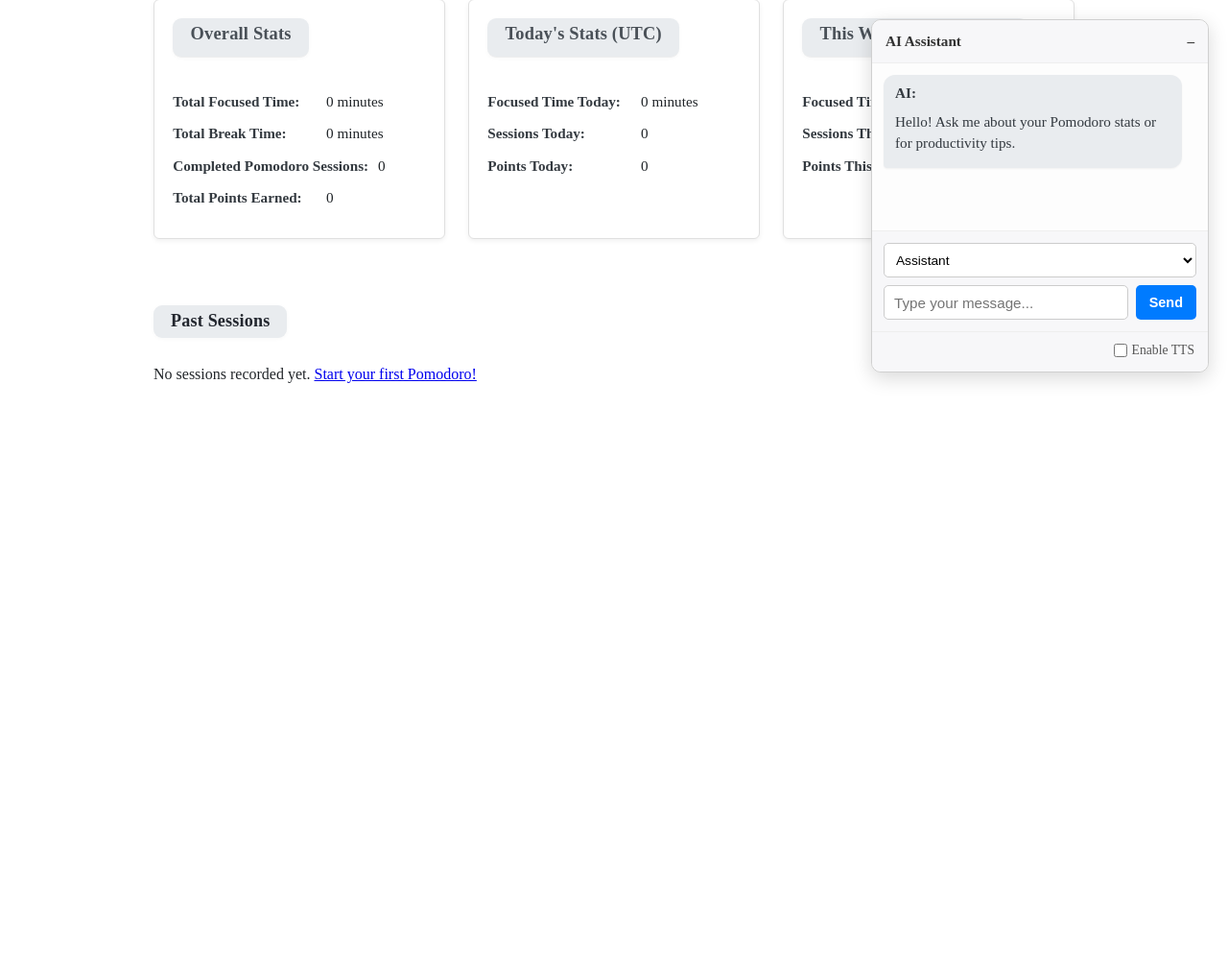
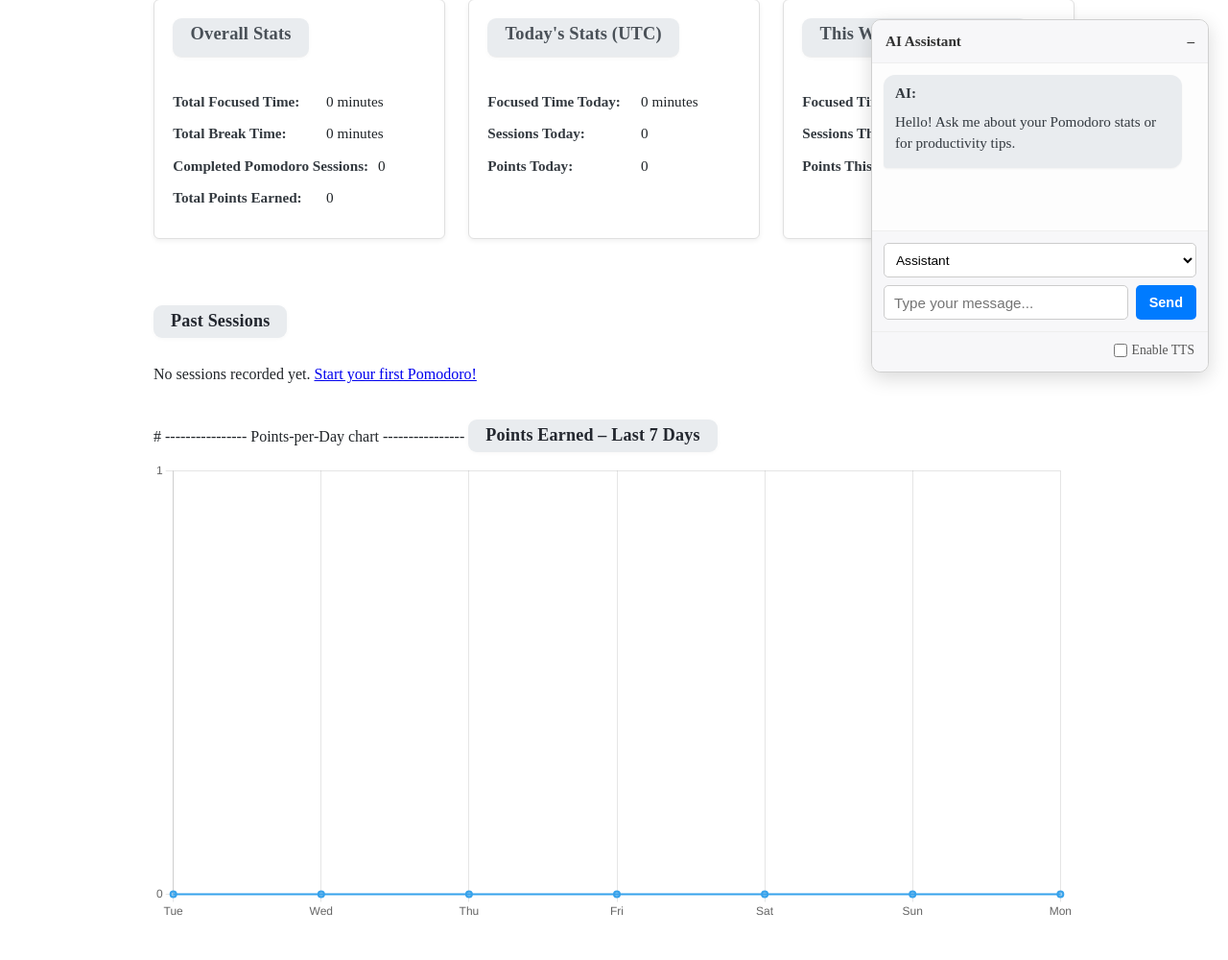
Before and after one commit to Likio3000/pomodoroAPP, a Flask app: page /dashboard in a window 1280 px wide. Shown: the part 392-1392 px from the top of the page at 96% size. Before the commit the page ends 791 px from the top, so only its background shows below. Run offline with Flask 3, Linux system fonts and the light colour scheme; the visitor is signed in with stand-in values (Sample User, id 1); data that the repository does not hold is empty; some libraries are stand-ins or nearby versions.

Commit message:
Fix chart position and points summation

```diff
--- a/pomodoro_app/static/js/dashboard.js
+++ b/pomodoro_app/static/js/dashboard.js
@@ -8,13 +8,84 @@ document.addEventListener('DOMContentLoaded', () => {
   document.querySelectorAll('.local-timestamp').forEach(cell => {
     const iso = cell.dataset.timestamp;
     if (!iso) return;
-    const d   = new Date(iso);
+    const d = new Date(iso);
     if (Number.isNaN(d)) return;
     cell.textContent = d.toLocaleString(undefined, {
-      year: 'numeric', month: 'short', day: 'numeric',
-      hour: 'numeric', minute: '2-digit'
+      year: 'numeric',
+      month: 'short',
+      day: 'numeric',
+      hour: 'numeric',
+      minute: '2-digit'
     });
   });
 
-  // (Graph functionality removed)
+  /* ---------- 2. Points‑per‑day chart ---------- */
+  buildPointsWeekChart();
 });
+
+function buildPointsWeekChart() {
+  const canvas = document.getElementById('points-week-chart');
+  if (!canvas || typeof Chart === 'undefined') return;
+
+  // Gather session history supplied by Flask → Jinja → JS
+  const sessions = window.sessionHistory || [];
+
+  // Prepare buckets for the last 7 days (today – 6)
+  const DAY_MS = 24 * 60 * 60 * 1000;
+  const now    = new Date();
+  const buckets = [];        // [{label:'Mon', iso:'yyyy-mm-dd', points:0}, …]
+
+  // Walk backwards 6 days so graph reads chronologically left→right
+  for (let i = 6; i >= 0; i--) {
+    const d = new Date(now.getTime() - i * DAY_MS);
+    const iso = d.toISOString().slice(0, 10);              // YYYY‑MM‑DD
+    buckets.push({
+      label: d.toLocaleDateString(undefined, { weekday: 'short' }),
+      iso,
+      points: 0
+    });
+  }
+
+  // Sum points into their day bucket
+  sessions.forEach(sess => {
+    if (!sess.timestamp) return;
+    const isoDay = new Date(sess.timestamp).toISOString().slice(0, 10);
+    const bucket = buckets.find(b => b.iso === isoDay);
+    if (!bucket) return;
+    const pts = Number(sess.points_earned);
+    if (!Number.isNaN(pts)) bucket.points += pts;
+  });
+
+  const labels = buckets.map(b => b.label);
+  const data   = buckets.map(b => b.points);
+
+  new Chart(canvas, {
+    type: 'line',
+    data: {
+      labels,
+      datasets: [{
+        label: 'Points',
+        data,
+        fill: true,
+        tension: 0.35,
+        borderWidth: 2,
+        // rely on Chart.js automatic colour cycle – looks nice in both themes
+      }]
+    },
+    options: {
+      responsive: true,
+      plugins: {
+        legend: { display: false },
+        tooltip: {
+          callbacks: { label: ctx => `${ctx.parsed.y} pts` }
+        }
+      },
+      scales: {
+        y: { beginAtZero: true, ticks: { precision: 0 } }
+      }
+    }
+  });
+
+  /* ---------- 3. Theme‑sync (dark / light) ---------- */
+  document.body.addEventListener('themechange', () => Chart.helpers.each(Chart.instances, c => c.resize()));
+}
--- a/pomodoro_app/templates/main/dashboard.html
+++ b/pomodoro_app/templates/main/dashboard.html
@@ -73,9 +73,15 @@
     <p>No sessions recorded yet. <a href="{{ url_for('main.timer') }}">Start your first Pomodoro!</a></p>
   {% endif %}
 
+# ---------------- Points‑per‑Day chart ----------------
+  <h3 class="dashboard-section-title">Points Earned – Last 7 Days</h3>
+  <canvas id="points-week-chart" style="max-width:100%;height:320px;"></canvas>
+
   {# Load libs for chat widget #}
   <script src="https://cdn.jsdelivr.net/npm/marked/marked.min.js"></script>
   <script src="https://cdn.jsdelivr.net/npm/dompurify@3.1.6/dist/purify.min.js"></script>
+  <!-- Chart.js for the points‑per‑day graph -->
+  <script src="https://cdn.jsdelivr.net/npm/chart.js@4.4.1/dist/chart.umd.min.js"></script>
 
   <script>
     window.sessionHistory = {{ sessions_data|tojson }};
```
